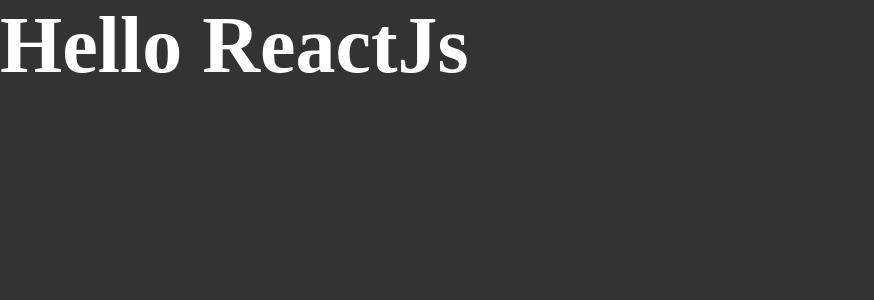
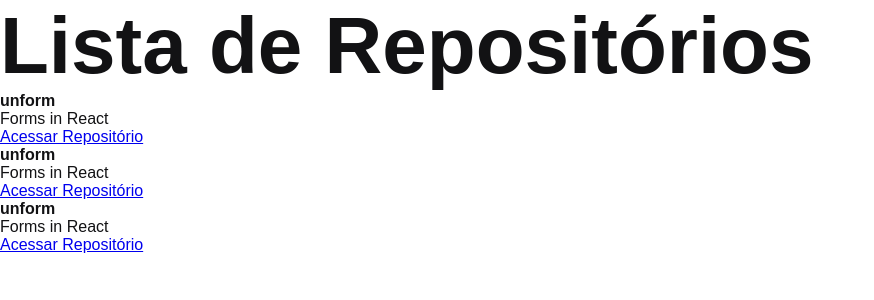
Before and after one commit to LucasGabryell/Modulo-01-React, a React app: page / in a window 1280 px wide. Shown: the top 300 px of the page, without its empty margins (0-874 px from the left). Built offline with nearby package versions, Linux system fonts and the light colour scheme.

Commit message:
Propriedades no React

```diff
--- a/src/App.jsx
+++ b/src/App.jsx
@@ -1,5 +1,6 @@
+import { RepositoryList } from "./components/RepositoryList";
 import "./styles/global.scss";
 
 export function App() {
-  return <h1>Hello ReactJs</h1>;
+  return <RepositoryList></RepositoryList>;
 }
--- /dev/null
+++ b/src/components/RepositoryItem.jsx
@@ -0,0 +1,9 @@
+export function RepositoryItem(props) {
+  return (
+    <li>
+      <strong>{props.repository?.name ?? "Default"}</strong>
+      <p>{props.repository?.description}</p>
+      <a href={props.repository?.link}>Acessar Repositório</a>
+    </li>
+  );
+}
--- /dev/null
+++ b/src/components/RepositoryList.jsx
@@ -0,0 +1,21 @@
+import { RepositoryItem } from "./RepositoryItem";
+
+const repositoryName = "unform2";
+const repository = {
+  name: "unform",
+  description: "Forms in React",
+  link: "https://github.com/LucasGabryell/Modulo-01-React",
+};
+
+export function RepositoryList() {
+  return (
+    <section className="repository-list">
+      <h1>Lista de Repositórios</h1>
+      <ul>
+        <RepositoryItem repository={repository} />
+        <RepositoryItem repository={repository} />
+        <RepositoryItem repository={repository} />
+      </ul>
+    </section>
+  );
+}
--- a/src/styles/global.scss
+++ b/src/styles/global.scss
@@ -5,9 +5,8 @@
 }
 
 body {
-  font: Arial, Helvetica, sans-serif;
-  background-color: #333;
-  color: white;
+  font: 16px Arial, "Helvetica Neue", sans-serif;
+  color: #121214;
 
   h1 {
     font-size: 80px;
```
Also changed, not shown: 1 other file (tests, documents, lock files or other folders).
